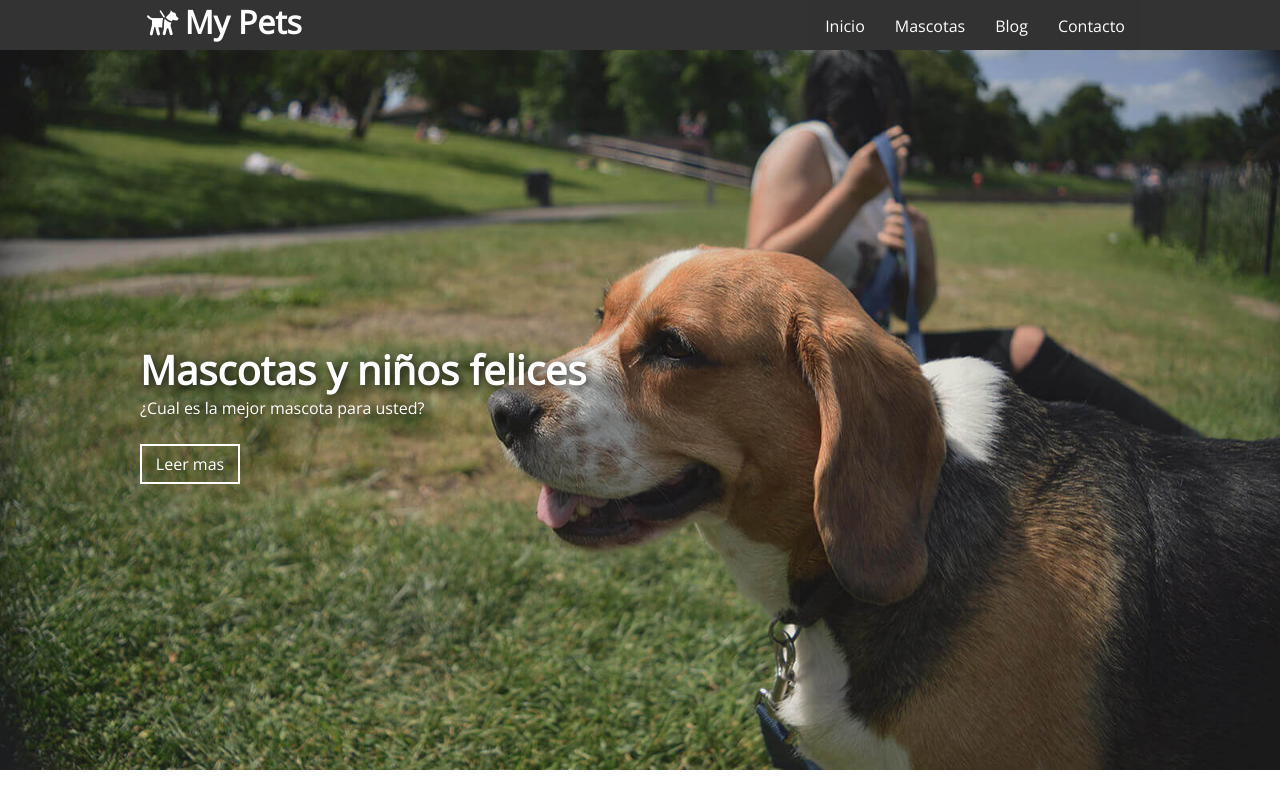
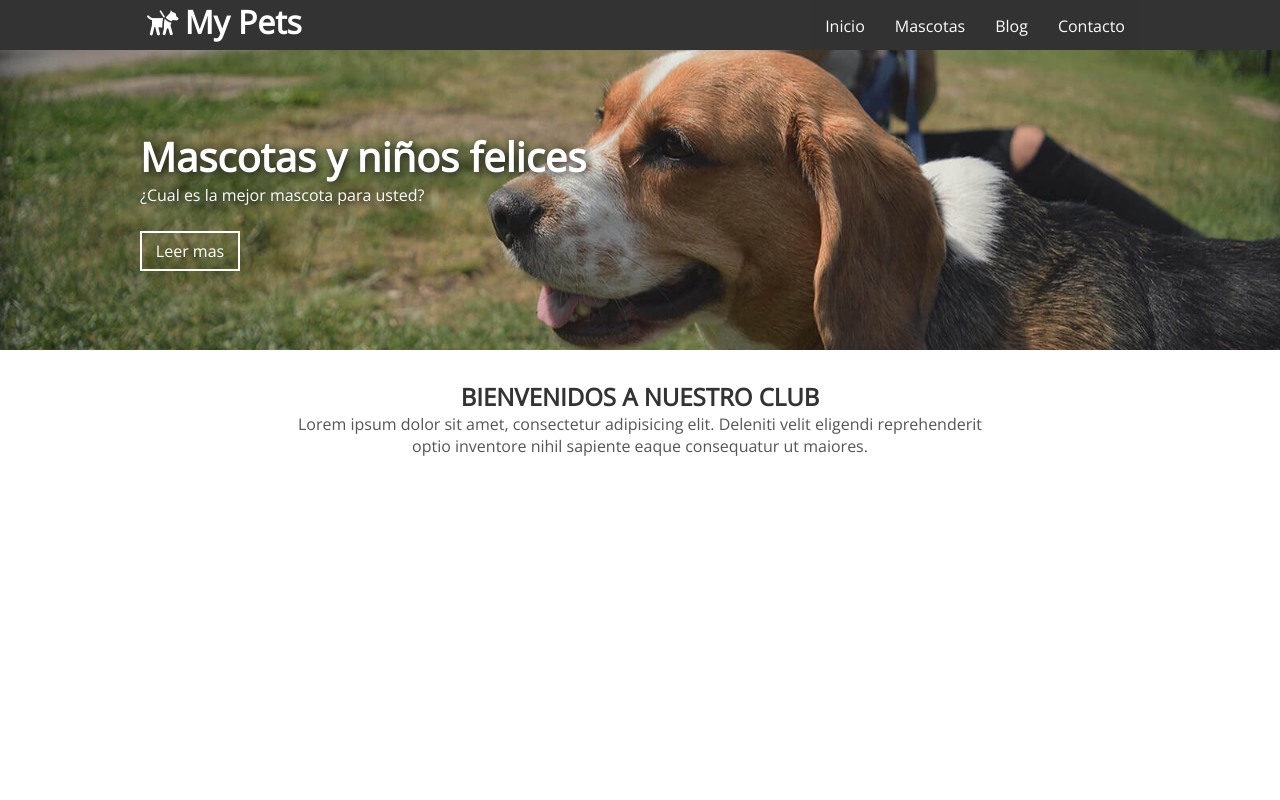
Before and after one commit to danielsuarezlaboral/pets, a plain HTML site: page index.html in a window 1280 px wide. Drawn offline with nearby package versions, Linux system fonts and the light colour scheme.

Commit message:
agrego el bienvenidos y el parrafo

```diff
--- a/css/estilos.css
+++ b/css/estilos.css
@@ -169,7 +169,7 @@ header label{
 	}
 }
 /*tablet*/
-/*@media(min-width: 768px){
+@media(min-width: 768px){
 	#banner{
 		height: 300px;
 		overflow: hidden;
@@ -183,14 +183,14 @@ header label{
 	#banner img{
 		margin-top: -200px;
 	}
-}*/
+}
 /*----------------Bienvenidos-----------------*/
 
-/*.bienvenidos{*/
+.bienvenidos{
 /*	display: flex;
 	justify-content: center;
 	flex-wrap:wrap;*/
-/*	text-align: center;
+	text-align: center;
 	margin: 30px 0;
 }
 .bienvenidos h2{
@@ -198,7 +198,7 @@ header label{
 }
 .bienvenidos p{
 	color: #555;
-}*/
+}
 /*---------------blog-----------------*/
 
 /*#blog h3,h4{
--- a/index.html
+++ b/index.html
@@ -58,11 +58,11 @@
 				<a href="">Leer mas</a>
 			</div>
 		</section>
-		<!-- <section class="bienvenidos">
+		<section class="bienvenidos">
 			<h2>BIENVENIDOS A NUESTRO CLUB</h2>
 			<p>Lorem ipsum dolor sit amet, consectetur adipisicing elit. Deleniti velit eligendi reprehenderit
 				<br>optio inventore nihil sapiente eaque consequatur ut maiores.</p>
-		</section> -->
+		</section>
 		<!-- <section id="blog">
 			<h3>Lo ultimo de nuestro Blog</h3>
 			<div class="contenedor">
```
